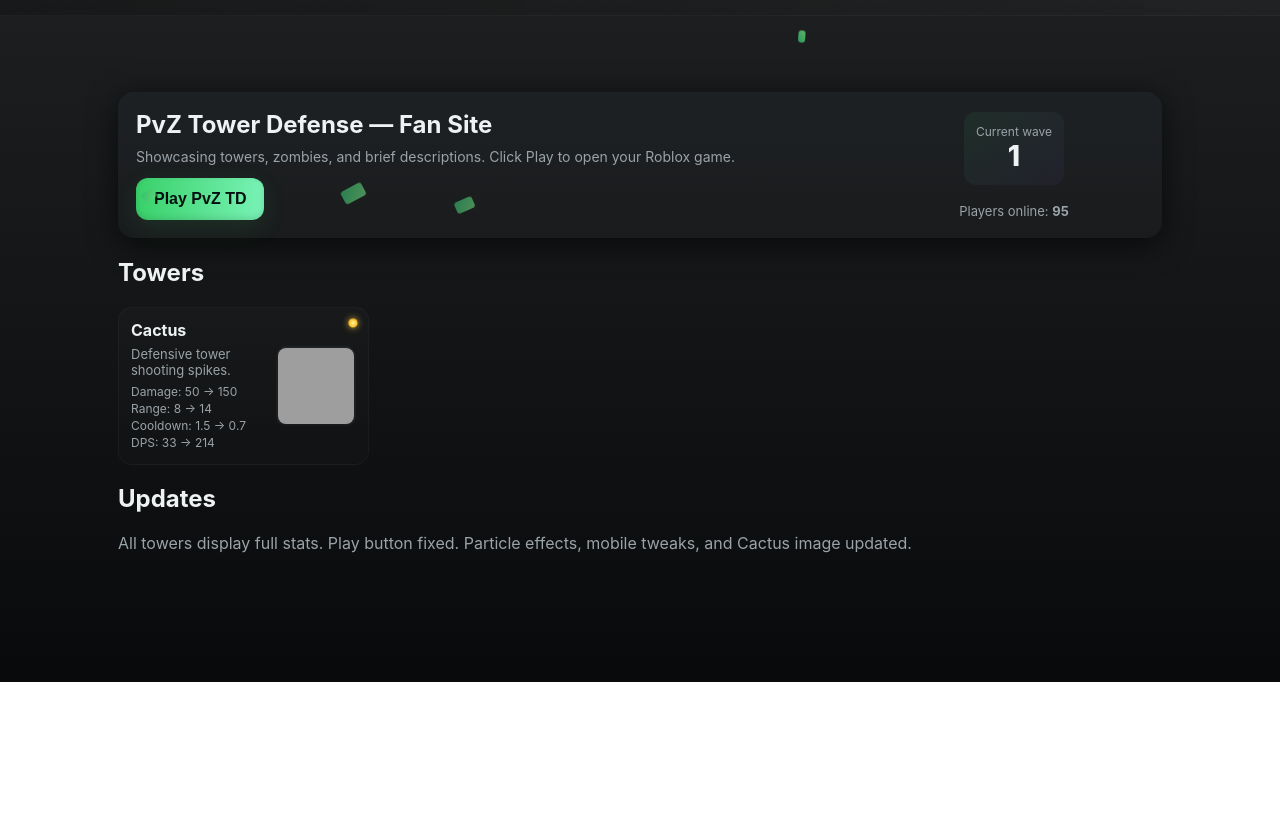
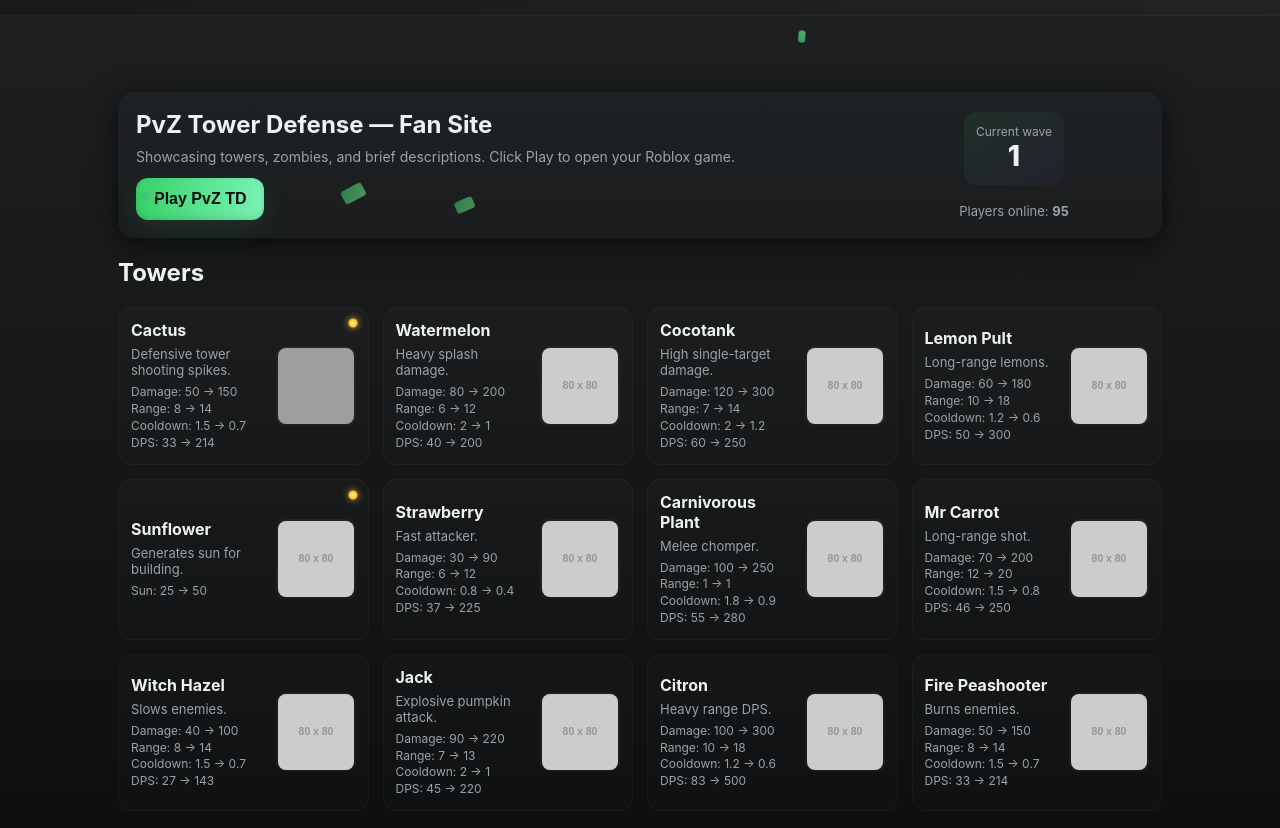
Before and after one commit to glava3172-rgb/pvztd, a plain HTML site: page index.html in a window 1280 px wide. Shown: the part 118-946 px from the top of the page. Before the commit the page ends 800 px from the top, so only its background shows below. Drawn offline with Linux system fonts and the light colour scheme; grey boxes are pictures that could not be loaded; placeholder pictures from the web are drawn by us.

Commit message:
Update index.html

```diff
--- a/index.html
+++ b/index.html
@@ -50,8 +50,8 @@ nav a:hover{background:var(--glass); color:#fff}
 .play-btn:active{transform:scale(.99)}
 .desc{color:var(--muted);line-height:1.4;margin-top:8px;font-size:14px}
 .grid{display:grid;grid-template-columns:repeat(4,1fr);gap:14px;margin-top:20px;}
-.card{background:linear-gradient(180deg, rgba(255,255,255,0.02), rgba(255,255,255,0.01));border-radius:var(--card-radius);padding:12px;border:1px solid rgba(255,255,255,0.03);display:flex;gap:12px;align-items:center;position:relative;overflow:hidden;transition:transform .25s ease, box-shadow .25s ease;opacity:0;transform:translateY(20px);}
-.card.visible{opacity:1;transform:translateY(0);transition:opacity .5s ease, transform .5s ease;}
+.card{background:linear-gradient(180deg, rgba(255,255,255,0.02), rgba(255,255,255,0.01));border-radius:var(--card-radius);padding:12px;border:1px solid rgba(255,255,255,0.03);display:flex;gap:12px;align-items:center;position:relative;overflow:hidden;transition:transform .25s ease, box-shadow .25s ease,opacity .5s ease;opacity:0;transform:translateY(20px);}
+.card.visible{opacity:1;transform:translateY(0);}
 .card:hover{ transform:translateY(-6px); box-shadow:0 18px 40px rgba(0,0,0,0.6); }
 .tower-meta{flex:1}
 .tower-meta h3{margin:0;font-size:16px}
@@ -115,6 +115,7 @@ nav a:hover{background:var(--glass); color:#fff}
   <section id="towers">
     <h2>Towers</h2>
     <div class="grid">
+      <!-- Cactus -->
       <div class="card" data-stats='{"Damage":[50,150],"Range":[8,14],"Cooldown":[1.5,0.7],"DPS":[33,214]}'>
         <div class="tower-meta">
           <h3>Cactus</h3>
@@ -124,7 +125,115 @@ nav a:hover{background:var(--glass); color:#fff}
         <div class="tower-img-wrapper"><img src="https://i.imgur.com/bwGWSXc.png" alt="Cactus"></div>
         <div class="sun-effect"></div>
       </div>
-      <!-- Добавьте другие башни аналогично -->
+      <!-- Watermelon -->
+      <div class="card" data-stats='{"Damage":[80,200],"Range":[6,12],"Cooldown":[2,1],"DPS":[40,200]}'>
+        <div class="tower-meta">
+          <h3>Watermelon</h3>
+          <p>Heavy splash damage.</p>
+          <div class="stats-box"></div>
+        </div>
+        <div class="tower-img-wrapper"><img src="https://via.placeholder.com/80?text=Water" alt="Watermelon"></div>
+      </div>
+      <!-- Cocotank -->
+      <div class="card" data-stats='{"Damage":[120,300],"Range":[7,14],"Cooldown":[2,1.2],"DPS":[60,250]}'>
+        <div class="tower-meta">
+          <h3>Cocotank</h3>
+          <p>High single-target damage.</p>
+          <div class="stats-box"></div>
+        </div>
+        <div class="tower-img-wrapper"><img src="https://via.placeholder.com/80?text=Coco" alt="Cocotank"></div>
+      </div>
+      <!-- Lemon Pult -->
+      <div class="card" data-stats='{"Damage":[60,180],"Range":[10,18],"Cooldown":[1.2,0.6],"DPS":[50,300]}'>
+        <div class="tower-meta">
+          <h3>Lemon Pult</h3>
+          <p>Long-range lemons.</p>
+          <div class="stats-box"></div>
+        </div>
+        <div class="tower-img-wrapper"><img src="https://via.placeholder.com/80?text=Lemon" alt="Lemon Pult"></div>
+      </div>
+      <!-- Sunflower -->
+      <div class="card" data-stats='{"Sun":[25,50]}'>
+        <div class="tower-meta">
+          <h3>Sunflower</h3>
+          <p>Generates sun for building.</p>
+          <div class="stats-box"></div>
+        </div>
+        <div class="tower-img-wrapper"><img src="https://via.placeholder.com/80?text=Sun" alt="Sunflower"></div>
+        <div class="sun-effect"></div>
+      </div>
+      <!-- Strawberry -->
+      <div class="card" data-stats='{"Damage":[30,90],"Range":[6,12],"Cooldown":[0.8,0.4],"DPS":[37,225]}'>
+        <div class="tower-meta">
+          <h3>Strawberry</h3>
+          <p>Fast attacker.</p>
+          <div class="stats-box"></div>
+        </div>
+        <div class="tower-img-wrapper"><img src="https://via.placeholder.com/80?text=Straw" alt="Strawberry"></div>
+      </div>
+      <!-- Carnivorous Plant -->
+      <div class="card" data-stats='{"Damage":[100,250],"Range":[1,1],"Cooldown":[1.8,0.9],"DPS":[55,280]}'>
+        <div class="tower-meta">
+          <h3>Carnivorous Plant</h3>
+          <p>Melee chomper.</p>
+          <div class="stats-box"></div>
+        </div>
+        <div class="tower-img-wrapper"><img src="https://via.placeholder.com/80?text=Carn" alt="Carnivorous Plant"></div>
+      </div>
+      <!-- Mr Carrot -->
+      <div class="card" data-stats='{"Damage":[70,200],"Range":[12,20],"Cooldown":[1.5,0.8],"DPS":[46,250]}'>
+        <div class="tower-meta">
+          <h3>Mr Carrot</h3>
+          <p>Long-range shot.</p>
+          <div class="stats-box"></div>
+        </div>
+        <div class="tower-img-wrapper"><img src="https://via.placeholder.com/80?text=Carrot" alt="Mr Carrot"></div>
+      </div>
+      <!-- Witch Hazel -->
+      <div class="card" data-stats='{"Damage":[40,100],"Range":[8,14],"Cooldown":[1.5,0.7],"DPS":[27,143]}'>
+        <div class="tower-meta">
+          <h3>Witch Hazel</h3>
+          <p>Slows enemies.</p>
+          <div class="stats-box"></div>
+        </div>
+        <div class="tower-img-wrapper"><img src="https://via.placeholder.com/80?text=Witch" alt="Witch Hazel"></div>
+      </div>
+      <!-- Jack -->
+      <div class="card" data-stats='{"Damage":[90,220],"Range":[7,13],"Cooldown":[2,1],"DPS":[45,220]}'>
+        <div class="tower-meta">
+          <h3>Jack</h3>
+          <p>Explosive pumpkin attack.</p>
+          <div class="stats-box"></div>
+        </div>
+        <div class="tower-img-wrapper"><img src="https://via.placeholder.com/80?text=Jack" alt="Jack"></div>
+      </div>
+      <!-- Citron -->
+      <div class="card" data-stats='{"Damage":[100,300],"Range":[10,18],"Cooldown":[1.2,0.6],"DPS":[83,500]}'>
+        <div class="tower-meta">
+          <h3>Citron</h3>
+          <p>Heavy range DPS.</p>
+          <div class="stats-box"></div>
+        </div>
+        <div class="tower-img-wrapper"><img src="https://via.placeholder.com/80?text=Citron" alt="Citron"></div>
+      </div>
+      <!-- Fire Peashooter -->
+      <div class="card" data-stats='{"Damage":[50,150],"Range":[8,14],"Cooldown":[1.5,0.7],"DPS":[33,214]}'>
+        <div class="tower-meta">
+          <h3>Fire Peashooter</h3>
+          <p>Burns enemies.</p>
+          <div class="stats-box"></div>
+        </div>
+        <div class="tower-img-wrapper"><img src="https://via.placeholder.com/80?text=Fire" alt="Fire Peashooter"></div>
+      </div>
+    </div>
+  </section>
+
+  <section id="zombies">
+    <h2>Zombies</h2>
+    <div class="grid">
+      <div class="card"><div class="tower-meta"><h3>Regular Zombie</h3><p>Weak, slow enemy.</p></div></div>
+      <div class="card"><div class="tower-meta"><h3>Conehead Zombie</h3><p>Armor on head.</p></div></div>
+      <div class="card"><div class="tower-meta"><h3>Buckethead</h3><p>Very tanky.</p></div></div>
     </div>
   </section>
 
@@ -132,12 +241,13 @@ nav a:hover{background:var(--glass); color:#fff}
     <h2>Updates</h2>
     <p style="color:var(--muted)">All towers display full stats. Play button fixed. Particle effects, mobile tweaks, and Cactus image updated.</p>
   </section>
+
 </main>
 
 <div class="particles" id="particles"></div>
 
 <script>
-// Language
+// Language selection
 const langData = {
   en:{nav:{about:"About",towers:"Towers",updates:"Updates"},hero:{title:"PvZ Tower Defense — Fan Site",desc:"Showcasing towers, zombies, and brief descriptions. Click Play to open your Roblox game."}},
   ru:{nav:{about:"О проекте",towers:"Башни",updates:"Обновления"},hero:{title:"PvZ Tower Defense — фан-сайт",desc:"Показаны башни, зомби и краткие описания. Нажми Play чтобы открыть твою игру в Roblox."}}
@@ -157,12 +267,12 @@ applyLanguage('en');
 // Play button
 document.getElementById('playGame').addEventListener('click',()=>window.open('https://www.roblox.com/games/96532094607147/3-Hours-Plants-VS-Zombie-Tower-Defense','_blank'));
 
-// Wave & Players
+// Wave & Players demo
 let wave=1;
 setInterval(()=>{wave++;document.getElementById('wave').textContent=wave;},10000);
 setInterval(()=>{document.getElementById('players').textContent=Math.floor(20+Math.random()*180);},3000);
 
-// Smooth nav scroll
+// Smooth scroll nav
 document.querySelectorAll('nav a[href^="#"]').forEach(link=>{
   link.addEventListener('click',function(e){
     e.preventDefault();
@@ -173,13 +283,14 @@ document.querySelectorAll('nav a[href^="#"]').forEach(link=>{
   });
 });
 
-// Animate tower stats line by line
+// Animate tower stats
 const cards=document.querySelectorAll('.card');
 cards.forEach((card,index)=>{
   setTimeout(()=>{
     card.classList.add('visible');
     const statsBox=card.querySelector('.stats-box');
-    const statsData=JSON.parse(card.dataset.stats);
+    if(!statsBox) return;
+    const statsData=JSON.parse(card.dataset.stats || '{}');
     let delay=0;
     statsBox.innerHTML='';
     Object.keys(statsData).forEach(key=>{
@@ -193,8 +304,8 @@ cards.forEach((card,index)=>{
     statsBox.classList.add('visible');
   }, index*150);
   const statsBox=card.querySelector('.stats-box');
-  card.addEventListener('mouseenter',()=>statsBox.classList.add('highlight'));
-  card.addEventListener('mouseleave',()=>statsBox.classList.remove('highlight'));
+  card.addEventListener('mouseenter',()=>statsBox?.classList.add('highlight'));
+  card.addEventListener('mouseleave',()=>statsBox?.classList.remove('highlight'));
 });
 
 // Particles
```
